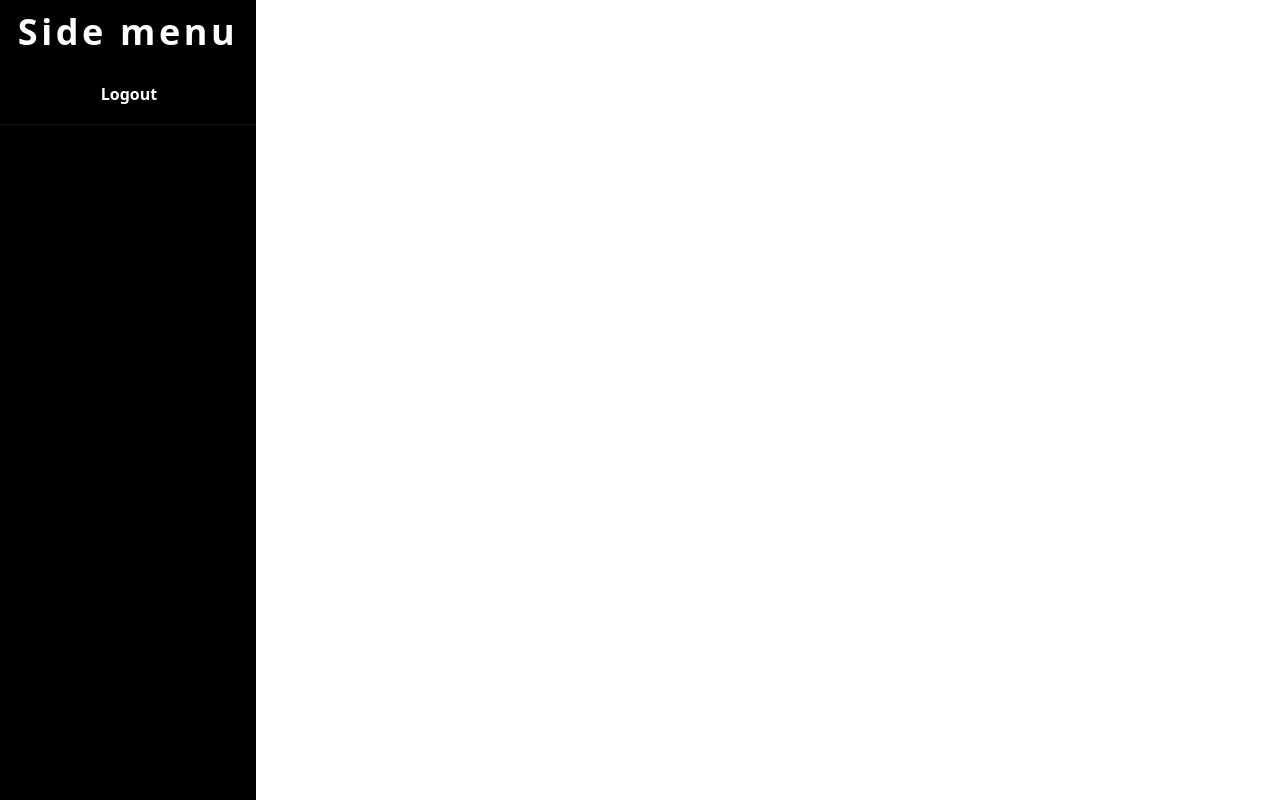
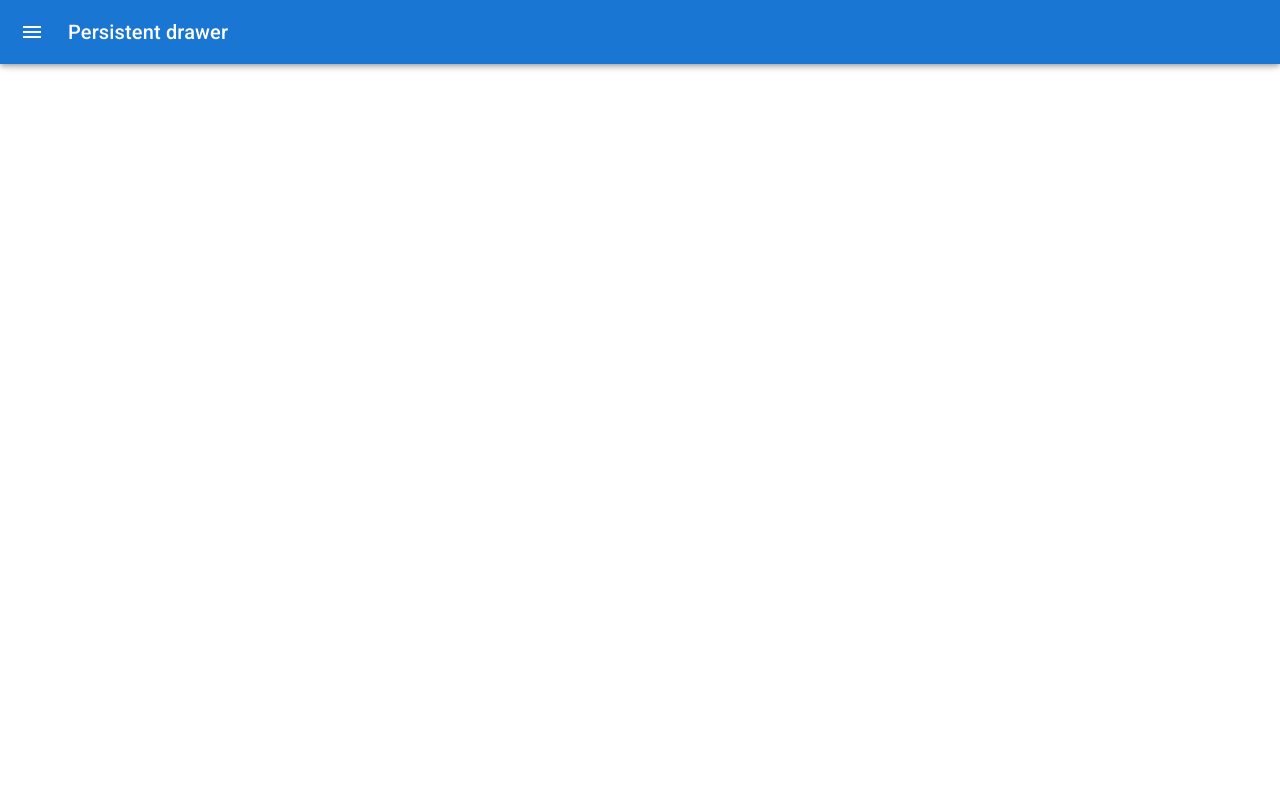
Before and after one commit to trietnk01/diennk-kairos-typescript, a React (Create React App) app: page /admin-master in a window 1280 px wide. Built offline with nearby package versions, Linux system fonts and the light colour scheme.

Commit message:
Update code 28-05-2022 20h00

```diff
--- a/public/index.html
+++ b/public/index.html
@@ -5,10 +5,7 @@
     <link rel="icon" href="%PUBLIC_URL%/favicon.ico" />
     <meta name="viewport" content="width=device-width, initial-scale=1" />
     <meta name="theme-color" content="#000000" />
-    <meta
-      name="description"
-      content="Web site created using create-react-app"
-    />
+    <meta name="description" content="Web site created using create-react-app" />
     <link rel="apple-touch-icon" href="%PUBLIC_URL%/logo192.png" />
     <!--
       manifest.json provides metadata used when your web app is installed on a
@@ -24,6 +21,8 @@
       work correctly both with client-side routing and a non-root public URL.
       Learn how to configure a non-root public URL by running `npm run build`.
     -->
+    <link rel="stylesheet" href="https://fonts.googleapis.com/css?family=Roboto:300,400,500,700&display=swap" />
+    <link rel="stylesheet" href="https://fonts.googleapis.com/icon?family=Material+Icons" />
     <title>React App</title>
   </head>
   <body>
--- a/src/components/Notify.tsx
+++ b/src/components/Notify.tsx
@@ -20,8 +20,8 @@ function Notify() {
   const isShow: boolean | undefined = useAppSelector((state: RootState) => state.notifyReducer.isShow);
   const typeNotify: string = useAppSelector((state: RootState) => state.notifyReducer.type);
   const msgNotify: Array<string> = useAppSelector((state: RootState) => state.notifyReducer.msg);
-  let elShow: string = "";
-  let displayNotify: string = "hidden";
+  let elShow: string | null = "";
+  let displayNotify: string | null = "hidden";
   if (isShow && Array.isArray(msgNotify) && msgNotify.length > 0) {
     alertHtml = msgNotify.map((item, idx) => {
       return <li key={idx}>{item}</li>;
@@ -29,7 +29,7 @@ function Notify() {
     elShow = "el-show";
     displayNotify = "block";
   }
-  let bgColor: string = "";
+  let bgColor: string | null = "";
   switch (typeNotify) {
     case "danger":
       bgColor = "bg-red-400";
--- a/src/layouts/AdminMaster.tsx
+++ b/src/layouts/AdminMaster.tsx
@@ -1,3 +1,24 @@
+/* begin MUI */
+import ChevronLeftIcon from "@mui/icons-material/ChevronLeft";
+import ChevronRightIcon from "@mui/icons-material/ChevronRight";
+import MailIcon from "@mui/icons-material/Mail";
+import MenuIcon from "@mui/icons-material/Menu";
+import InboxIcon from "@mui/icons-material/MoveToInbox";
+import MuiAppBar, { AppBarProps as MuiAppBarProps } from "@mui/material/AppBar";
+import Box from "@mui/material/Box";
+import CssBaseline from "@mui/material/CssBaseline";
+import Divider from "@mui/material/Divider";
+import Drawer from "@mui/material/Drawer";
+import IconButton from "@mui/material/IconButton";
+import List from "@mui/material/List";
+import ListItem from "@mui/material/ListItem";
+import ListItemButton from "@mui/material/ListItemButton";
+import ListItemIcon from "@mui/material/ListItemIcon";
+import ListItemText from "@mui/material/ListItemText";
+import { styled, useTheme } from "@mui/material/styles";
+import Toolbar from "@mui/material/Toolbar";
+import Typography from "@mui/material/Typography";
+/* end MUI */
 import { authenticated } from "apis/user.api";
 import "assets/admin/admin-main.scss";
 import { PATH_NAME } from "configs";
@@ -19,7 +40,71 @@ import userSlice from "slices/userSlice";
     </Link>
   );
 } */
-function AdminMaster() {
+/* begin MUI */
+const drawerWidth = 240;
+
+const Main = styled("main", { shouldForwardProp: (prop) => prop !== "open" })<{
+  open?: boolean;
+}>(({ theme, open }) => ({
+  flexGrow: 1,
+  padding: theme.spacing(3),
+  transition: theme.transitions.create("margin", {
+    easing: theme.transitions.easing.sharp,
+    duration: theme.transitions.duration.leavingScreen,
+  }),
+  marginLeft: `-${drawerWidth}px`,
+  ...(open && {
+    transition: theme.transitions.create("margin", {
+      easing: theme.transitions.easing.easeOut,
+      duration: theme.transitions.duration.enteringScreen,
+    }),
+    marginLeft: 0,
+  }),
+}));
+
+interface AppBarProps extends MuiAppBarProps {
+  open?: boolean;
+}
+
+const AppBar = styled(MuiAppBar, {
+  shouldForwardProp: (prop) => prop !== "open",
+})<AppBarProps>(({ theme, open }) => ({
+  transition: theme.transitions.create(["margin", "width"], {
+    easing: theme.transitions.easing.sharp,
+    duration: theme.transitions.duration.leavingScreen,
+  }),
+  ...(open && {
+    width: `calc(100% - ${drawerWidth}px)`,
+    marginLeft: `${drawerWidth}px`,
+    transition: theme.transitions.create(["margin", "width"], {
+      easing: theme.transitions.easing.easeOut,
+      duration: theme.transitions.duration.enteringScreen,
+    }),
+  }),
+}));
+
+const DrawerHeader = styled("div")(({ theme }) => ({
+  display: "flex",
+  alignItems: "center",
+  padding: theme.spacing(0, 1),
+  // necessary for content to be below app bar
+  ...theme.mixins.toolbar,
+  justifyContent: "flex-end",
+}));
+/* end MUI */
+const AdminMaster: React.FunctionComponent = () => {
+  /* begin MUI */
+  const theme = useTheme();
+  const [open, setOpen] = React.useState(false);
+
+  const handleDrawerOpen = () => {
+    setOpen(true);
+  };
+
+  const handleDrawerClose = () => {
+    setOpen(false);
+  };
+  /* end MUI */
   const navigate = useNavigate();
   const dispatch = useAppDispatch();
   useEffect(() => {
@@ -48,28 +133,57 @@ function AdminMaster() {
     }
     checkedAuthUser();
   }, []);
-  function handleLogout(event: React.MouseEvent<HTMLButtonElement>): void {
-    event.preventDefault();
+  const handleLogout: React.ChangeEventHandler<HTMLInputElement> = (e): void => {
     auth_service.clearStorage();
     navigate(`/${PATH_NAME.ADMIN_LOGIN}`);
-  }
+  };
   return (
-    <div className="text-base text-black">
-      <nav className="fixed w-64 h-full left-0 bg-current">
-        <div className="text-white text-4xl font-semibold py-3 text-center tracking-widest">Side menu</div>
-        <ul className="w-full list-none">
-          <li>
-            <button onClick={handleLogout} className="text-white no-underline font-semibold block w-full border-l-2 border-solid border-transparent relative">
-              Logout
-            </button>
-          </li>
-        </ul>
-      </nav>
-      <div className="ml-64 p-1">
+    <Box sx={{ display: "flex" }}>
+      <CssBaseline />
+      <AppBar position="fixed" open={open}>
+        <Toolbar>
+          <IconButton color="inherit" aria-label="open drawer" onClick={handleDrawerOpen} edge="start" sx={{ mr: 2, ...(open && { display: "none" }) }}>
+            <MenuIcon />
+          </IconButton>
+          <Typography variant="h6" noWrap component="div">
+            Persistent drawer
+          </Typography>
+        </Toolbar>
+      </AppBar>
+      <Drawer
+        sx={{
+          width: drawerWidth,
+          flexShrink: 0,
+          "& .MuiDrawer-paper": {
+            width: drawerWidth,
+            boxSizing: "border-box",
+          },
+        }}
+        variant="persistent"
+        anchor="left"
+        open={open}
+      >
+        <DrawerHeader>
+          <IconButton onClick={handleDrawerClose}>{theme.direction === "ltr" ? <ChevronLeftIcon /> : <ChevronRightIcon />}</IconButton>
+        </DrawerHeader>
+        <Divider />
+        <List>
+          {["Logout"].map((text, index) => (
+            <ListItem key={text} disablePadding>
+              <ListItemButton onClick={(event: React.ChangeEventHandler<HTMLInputElement>) => handleLogout()}>
+                <ListItemIcon>{index % 2 === 0 ? <InboxIcon /> : <MailIcon />}</ListItemIcon>
+                <ListItemText primary={text} />
+              </ListItemButton>
+            </ListItem>
+          ))}
+        </List>
+      </Drawer>
+      <Main open={open}>
+        <DrawerHeader />
         <Outlet />
-      </div>
-    </div>
+      </Main>
+    </Box>
   );
-}
+};
 
 export default AdminMaster;
--- a/src/pages/Login.tsx
+++ b/src/pages/Login.tsx
@@ -17,7 +17,7 @@ function Login() {
   } = useForm<IUser>();
   async function onSubmit({ email, password }: IUser) {
     const msg: Array<string> = [];
-    let typeNotify: string = "";
+    let typeNotify: string | null = "";
     try {
       const bodyData: IUser = { email, password };
       const res: any = await loginUser("/user/login", bodyData);
--- a/src/services/initRequest.ts
+++ b/src/services/initRequest.ts
@@ -11,7 +11,7 @@ const item_axios: IAxios = {
 };
 export const axios_instance = axios.create(item_axios);
 function initRequest(): void {
-  let requestCount: number = 0;
+  let requestCount: number | 0 = 0;
   function decreaseRequestCount() {
     requestCount = requestCount - 1;
     if (requestCount === 0) {
@@ -37,8 +37,6 @@ function initRequest(): void {
       return Promise.reject(err);
     }
   );
-
-  // Add a response interceptor
   axios_instance.interceptors.response.use(
     function (res: any): any {
       if (<boolean>res.config.showSpinner) {
```
Also changed, not shown: package.json (+9 -3 lines), .eslintrc.js, 1 other file (tests, documents, lock files or other folders).
